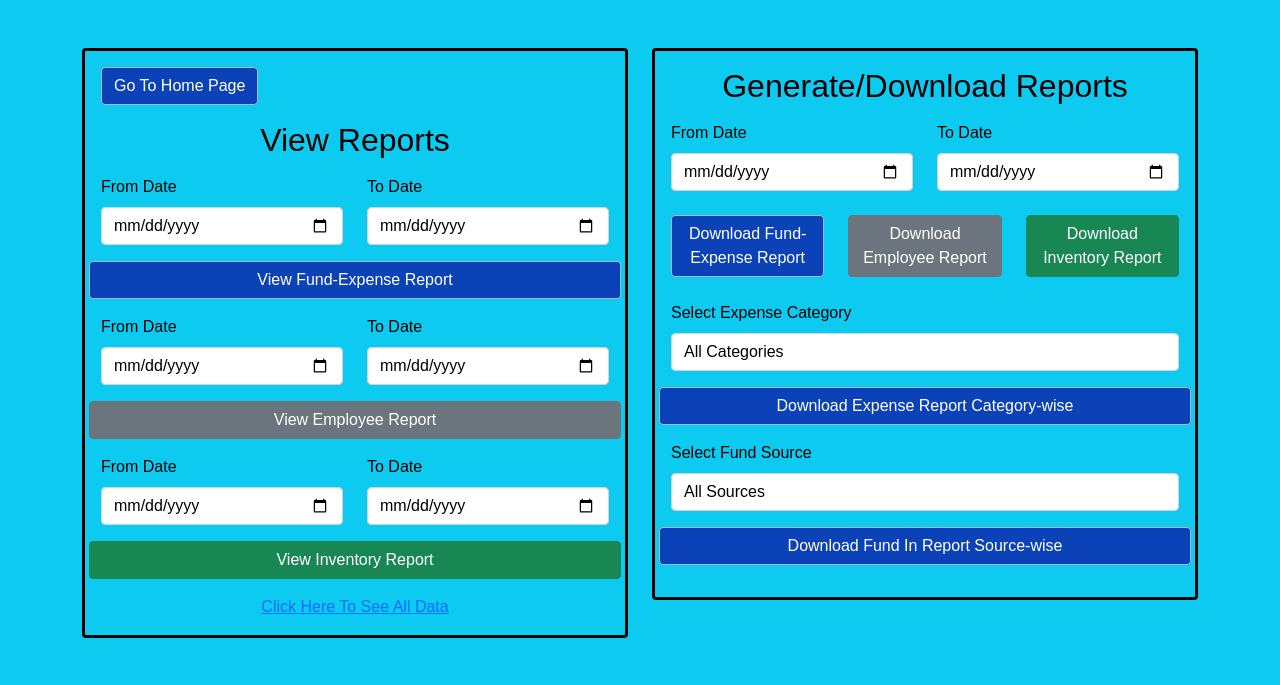
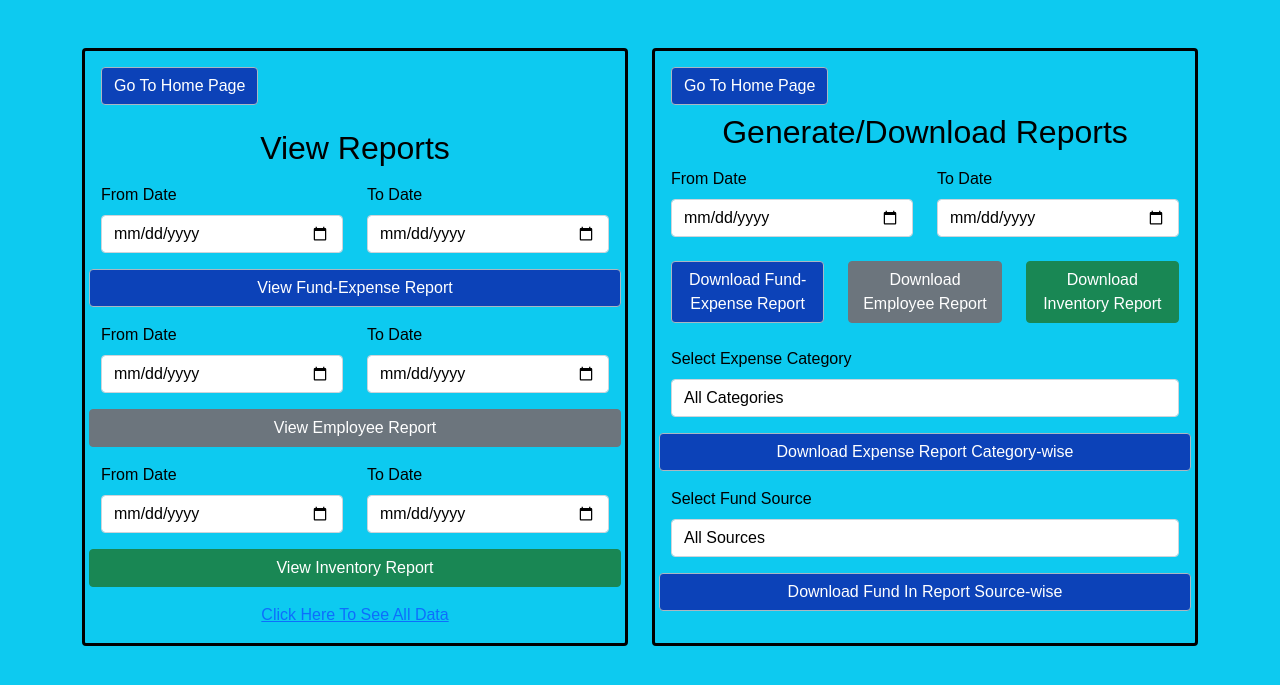
Before and after one commit to nag2mani/SuryaShaktiEngineeringWorks, a Django app: page /report/ in a window 1280 px wide. Shown: the top 685 px of the page. Run offline with Django 5.2, Linux system fonts and the light colour scheme; data comes from the database, SQL or seed files in the repository; some libraries are stand-ins or nearby versions.

Commit message:
back button added in view and generate

```diff
--- a/SSEW/home/templates/report.html
+++ b/SSEW/home/templates/report.html
@@ -19,7 +19,7 @@
             <div class="col-md-6 mb-5">
                 <div class="card">
                     <div class="card-body">
-                        <button onclick = "window.location.href='/'" class="btn btn-primary mb-3"> Go To Home Page </button>
+                        <button onclick = "window.location.href='/'" class="btn btn-primary mb-4"> Go To Home Page </button>
                         <h2 class="card-title text-center mb-3">View Reports</h2>
                         <form method="get" action="/fund_expense_list/">
                             <div class="row mb-3">
@@ -85,6 +85,7 @@
             <div class="col-md-6 mb-5">
                 <div class="card">
                     <div class="card-body">
+                        <button onclick = "window.location.href='/'" class="btn btn-primary mb-2"> Go To Home Page </button>
                         <h2 class="card-title text-center mb-3">Generate/Download Reports</h2>
                         <form method="get" action="{% url 'generate_report' %}">
                             <div class="row mb-3">
```
